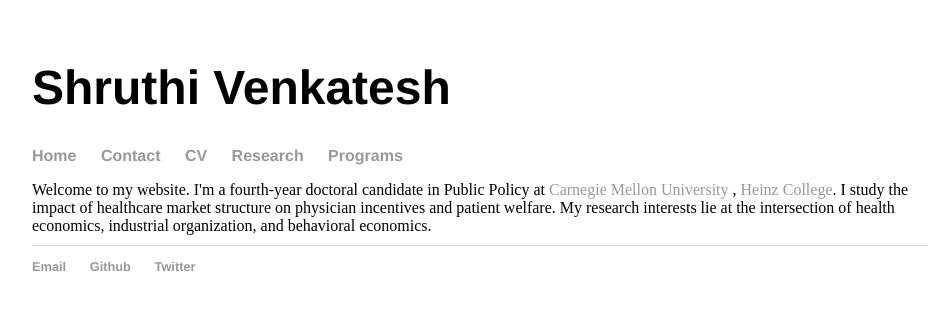
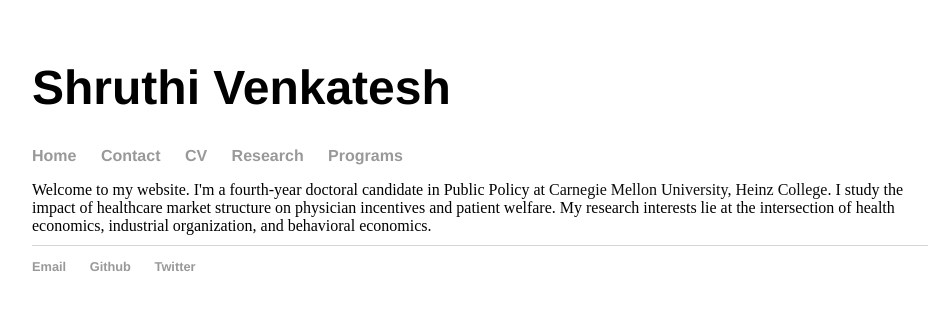
Before and after one commit to shruthi-venkatesh/shruthi-venkatesh.github.io, a Jekyll site: the page built from index.html, in a window 1280 px wide. Shown: the top 310 px of the page, without its empty margins (160-1099 px from the left). Built offline with Jekyll 4.4.1, drawn with Linux system fonts in a browser that asks for light colours.

Commit message:
Update index.html

```diff
--- a/index.html
+++ b/index.html
@@ -3,8 +3,8 @@ layout: default
 title: Shruthi Venkatesh
 ---
 <div class="blurb">
-  Welcome to my website. I'm a fourth-year doctoral candidate in Public Policy at <a href="www.cmu.edu"> Carnegie Mellon University </a>,
-  <a href="https://www.heinz.cmu.edu">Heinz College</a>. I study the impact of healthcare market structure on physician
+  Welcome to my website. I'm a fourth-year doctoral candidate in Public Policy at <a href="www.cmu.edu" style = "color:#0d0d0d">
+  Carnegie Mellon University, </a> <a style="color:#0d0d0d" href="https://www.heinz.cmu.edu"> Heinz College</a>. I study the impact of healthcare market structure on physician
   incentives and patient welfare. My research interests lie at the intersection of health economics, industrial organization,
   and behavioral economics.
 </div><!-- /.blurb -->
```
